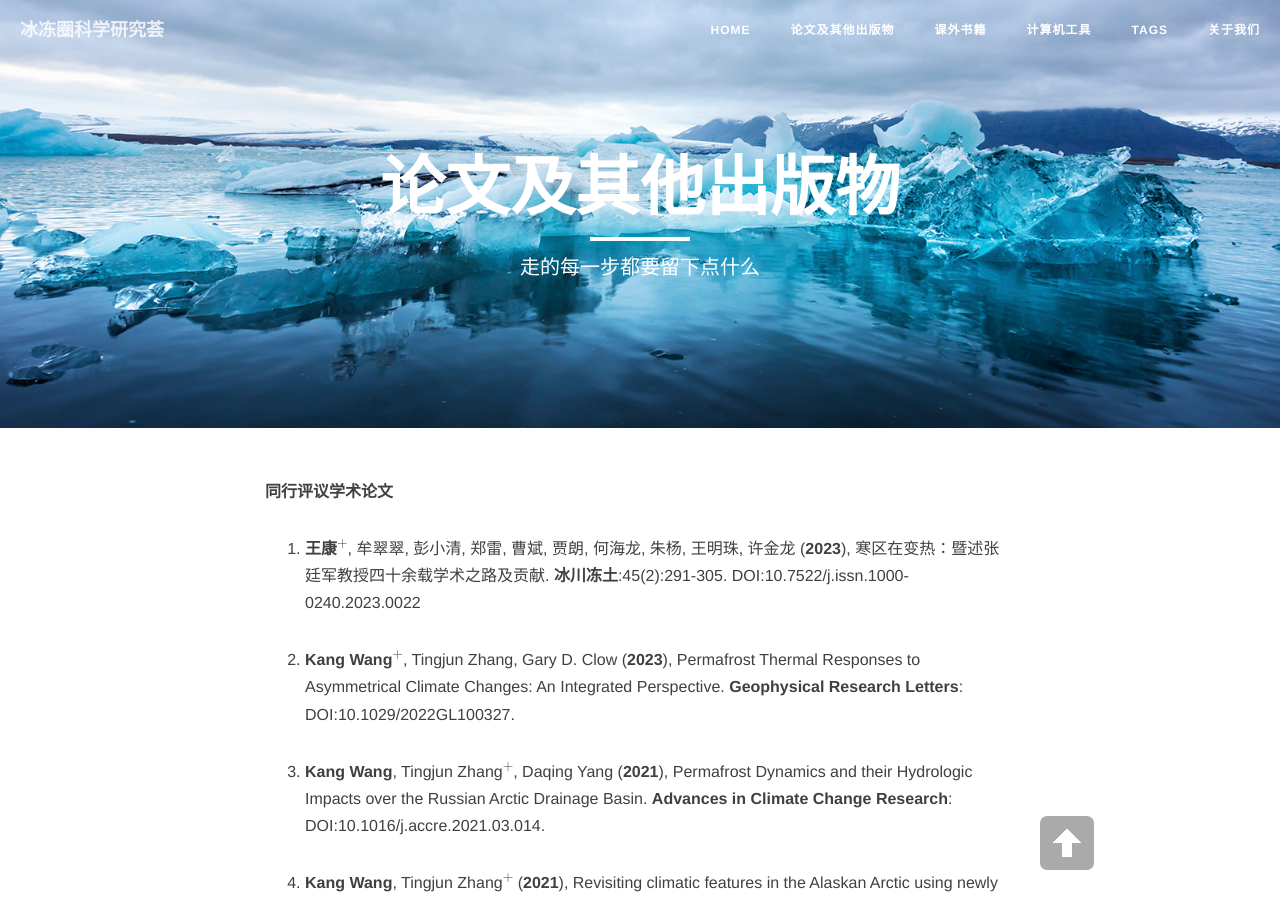
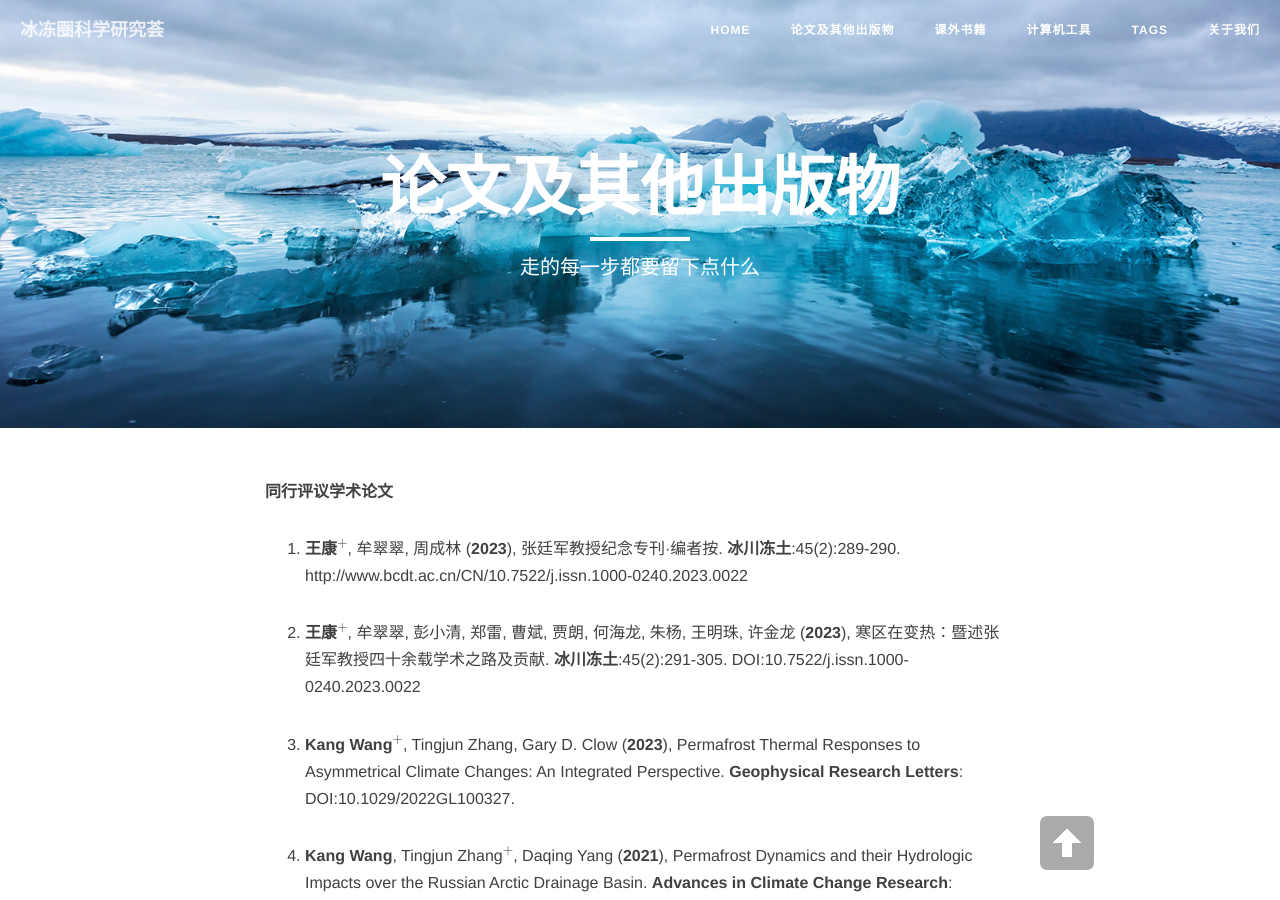
Before and after one commit to CryoECNU/cryoecnu.github.io, a Jekyll site: the page built from publication.md, in a window 1280 px wide and 900 px high. Built offline with Jekyll 4.4.1, drawn with Linux system fonts in a browser that asks for light colours; nearby versions of some CDN libraries; formulas are drawn with MathJax 3.

Commit message:
Update publication.md

```diff
--- a/publication.md
+++ b/publication.md
@@ -6,6 +6,12 @@ header-img: "img/top.png"
 ---
 
 **同行评议学术论文**
+
+1. **王康$$^+$$**, 牟翠翠, 周成林
+(**2023**),
+张廷军教授纪念专刊·编者按.
+**冰川冻土**:45(2):289-290.
+[http://www.bcdt.ac.cn/CN/10.7522/j.issn.1000-0240.2023.0022](http://www.bcdt.ac.cn/CN/Y2023/V45/I2/289)
 
 1. **王康$$^+$$**, 牟翠翠, 彭小清, 郑雷, 曹斌, 贾朗, 何海龙, 朱杨, 王明珠, 许金龙
 (**2023**),
```
